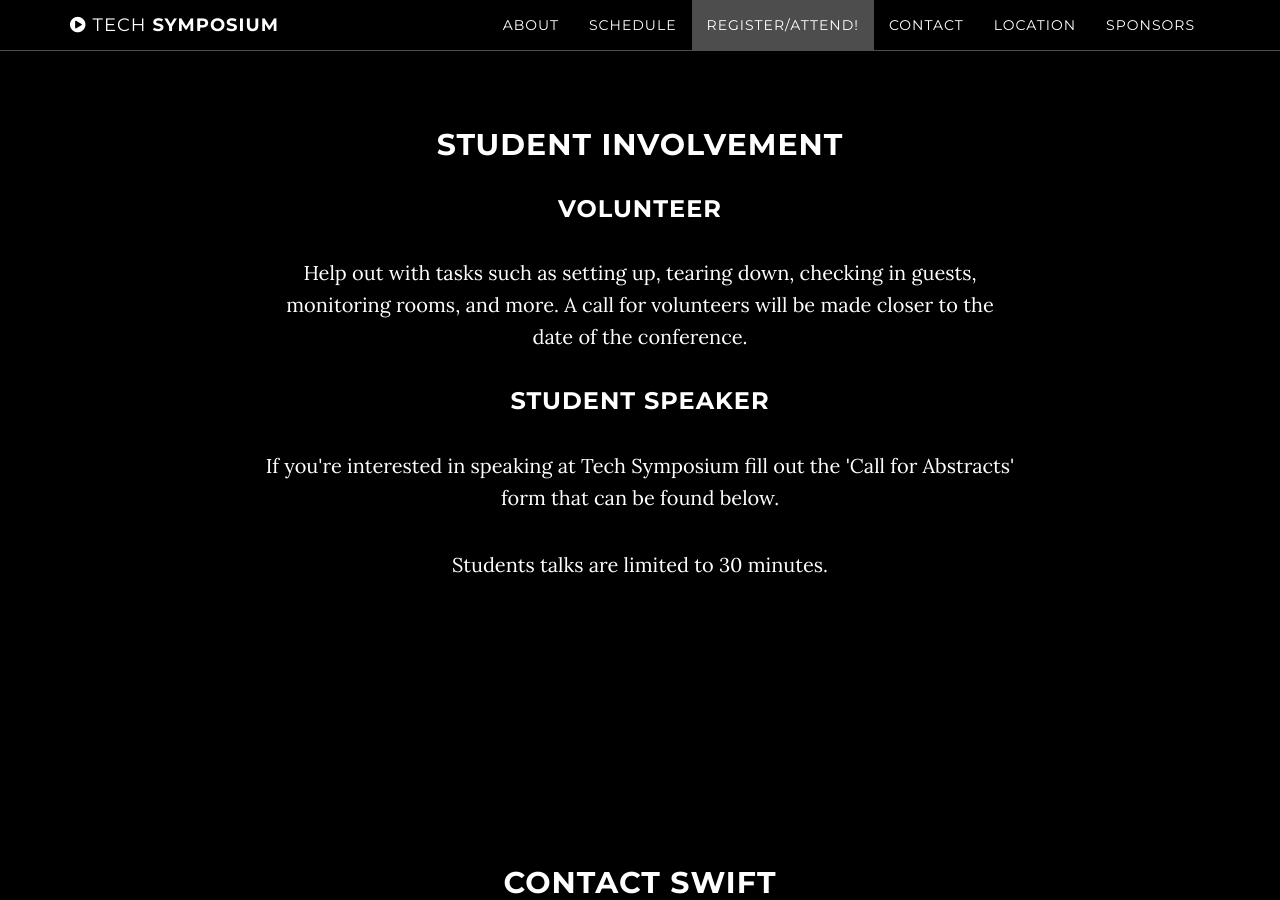
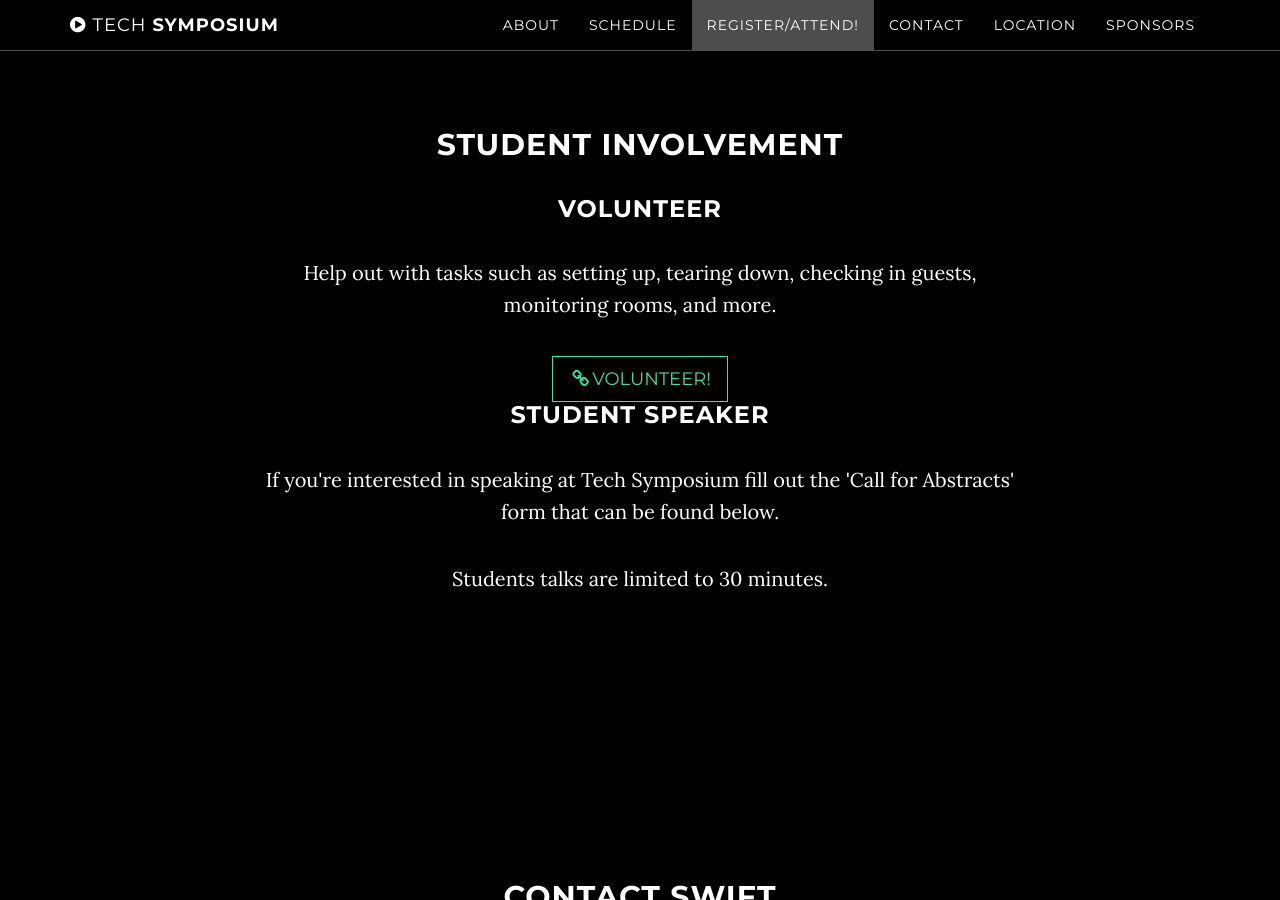
Before and after one commit to CalPolySWIFT/techsymposium-website, a Jekyll site: the page built from index.html, in a window 1280 px wide and 900 px high, scrolled down 2868 px. Built offline with Jekyll 4.4.1, drawn with Linux system fonts in a browser that asks for light colours.

Commit message:
Update index.html

```diff
--- a/index.html
+++ b/index.html
@@ -114,8 +114,10 @@ mapurl: "https://www.google.com/maps/embed/v1/place?q=college%20of%20business%20
     <div id="student-volunteer" class="row">
         <div class="col-lg-8 col-lg-offset-2">
             <h3>Volunteer</h3>
-            <p>Help out with tasks such as setting up, tearing down, checking in guests, monitoring rooms, and more. A call for volunteers will be made closer to the date of the conference.
-            </p>
+            <p>Help out with tasks such as setting up, tearing down, checking in guests, monitoring rooms, and more. </p>
+            <a class="btn btn-default btn-lg" href="https://da.gd/Volunteer">
+                <i class="fa fa-link fa-fw"></i>Volunteer!
+            </a>
         </div>
     </div>
 
```
